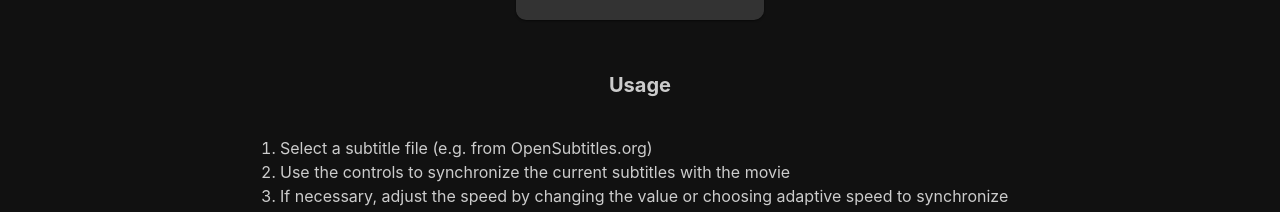
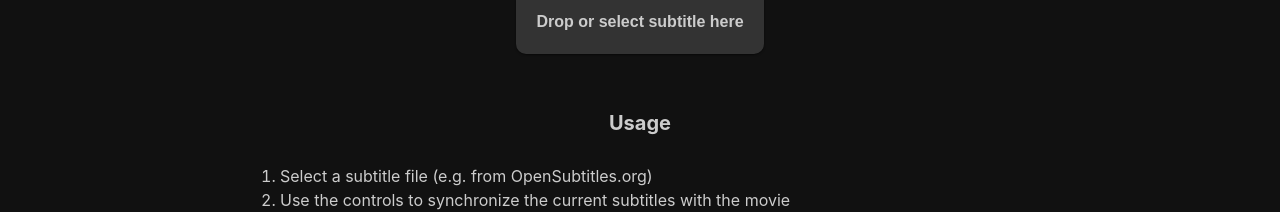
Before and after one commit to TheLartians/substitute, a React (Create React App) app: page / in a window 1280 px wide. Shown: the part 497-709 px from the top of the page. Built offline with nearby package versions, Linux system fonts and the light colour scheme.

Commit message:
Fix css for chrome (#6)
* update margin

* fix chrome css

```diff
--- a/src/components/landing_page.tsx
+++ b/src/components/landing_page.tsx
@@ -46,7 +46,7 @@ export const LandingPage = ({
             <SubtitleDropzone onLoad={setSubtitles} />
           </Layout>
           <Layout style={{ alignItems: "center" }}>
-            <Text verticalMargin="m" fontSize="ml">
+            <Text fontSize="ml">
               <Bold>Usage</Bold>
             </Text>
             <Text verticalMargin="m">
--- a/src/index.css
+++ b/src/index.css
@@ -12,7 +12,7 @@ html, body {
 }
 
 html {
-  min-height: -webkit-fill-available;
+  height: -webkit-fill-available;
 }
 
 body {
```
